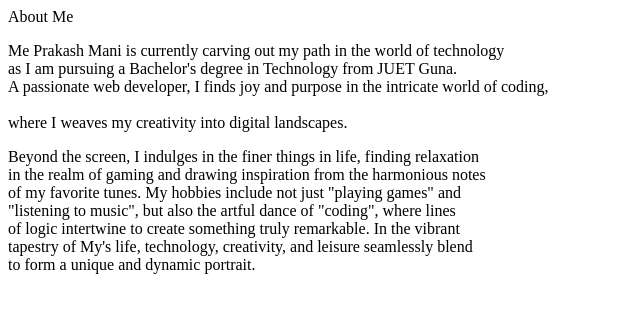
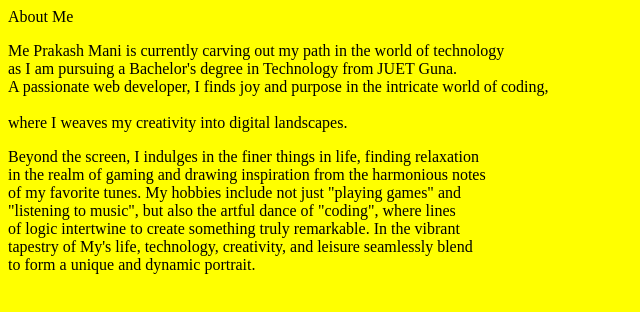
Before and after one commit to PRAKASH230502/html-Portfolio-s, a plain HTML site: page public/about.html in a window 1280 px wide. Shown: the whole page, without its empty margins (0-640 px from the left). Drawn offline with Linux system fonts and the light colour scheme.

Commit message:
Update about.html

```diff
--- a/public/about.html
+++ b/public/about.html
@@ -1,3 +1,4 @@
+<html style="background:yellow;"></html>
 <P>About Me</P>
 <p>Me Prakash Mani is currently carving out my path in the world of technology<br>
    as I am pursuing a Bachelor's degree in Technology from JUET Guna.<br>
```
